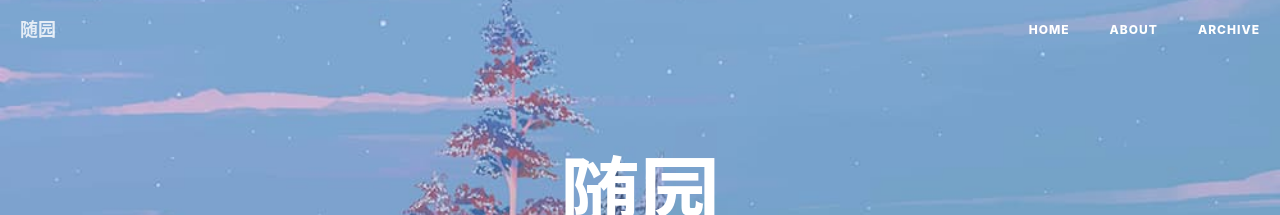
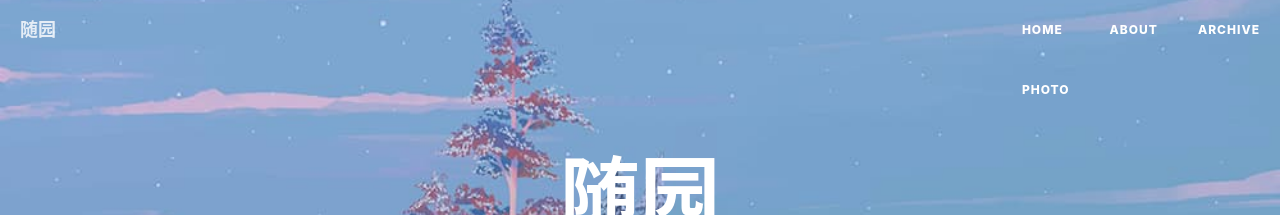
Before and after one commit to Devinteng/blog2, a Jekyll site: the page built from index.html, in a window 1280 px wide. Shown: the top 215 px of the page. Built offline with Jekyll 4.4.1, drawn with Linux system fonts in a browser that asks for light colours; nearby versions of some CDN libraries; the list of posts is cut into pages by our own code; comment, search, counter and statistics services are not loaded.

Commit message:
Update nav.html

```diff
--- a/_includes/nav.html
+++ b/_includes/nav.html
@@ -22,6 +22,7 @@
                 <ul class="nav navbar-nav navbar-right">
                     <li>
                         <a href="{{ site.baseurl }}/">Home</a>
+                        <a href="https://docs.qq.com/doc/DS0hRcXNkVGRIU0hE">Photo</a>
                     </li>
                    {% assign sorted_pages = site.pages | sort:"order" %}
                    {% for page in sorted_pages %}{% if page.title %}
```
